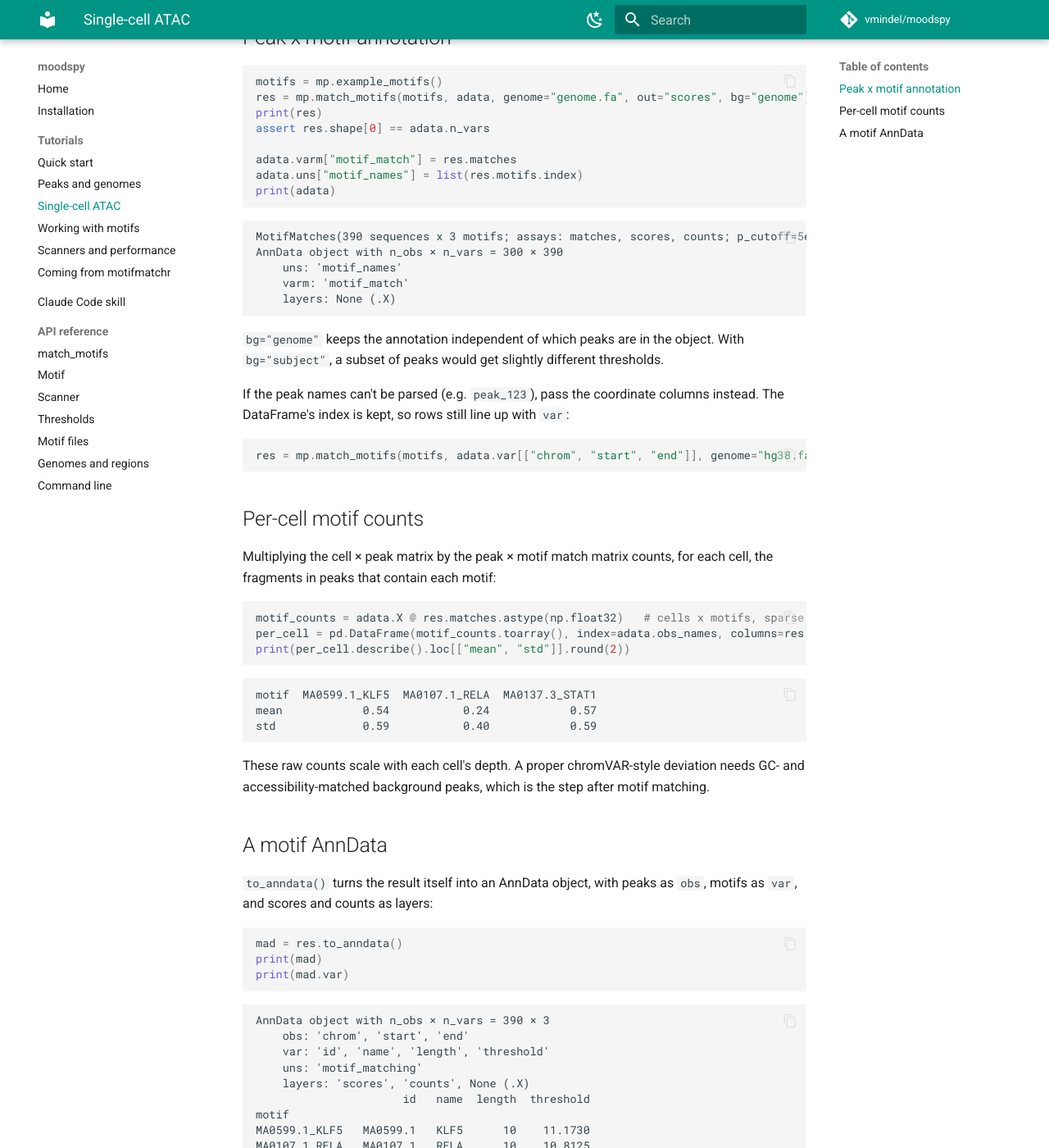
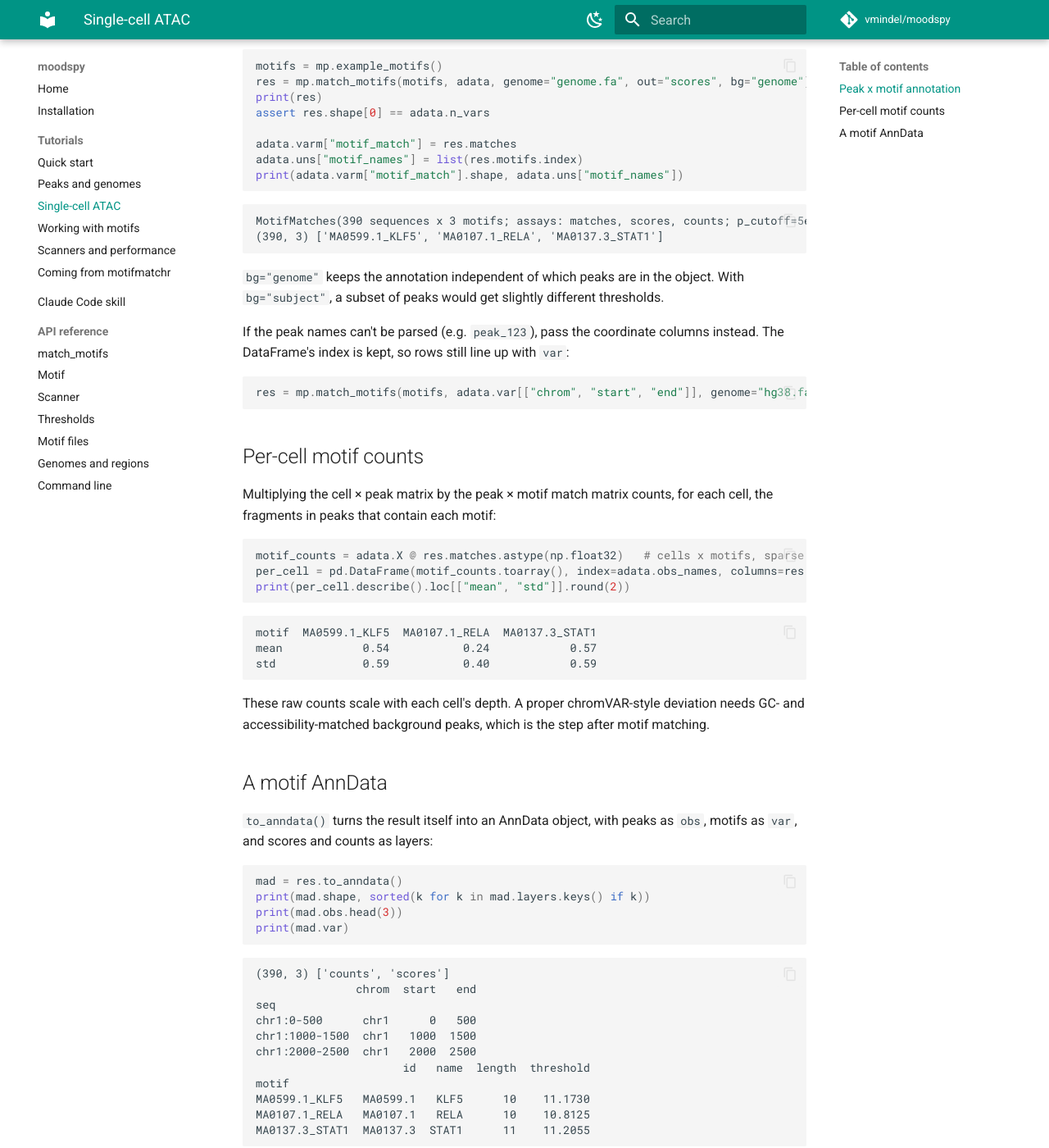
Before and after one commit to vmindel/moodspy, an MkDocs documentation site: the page built from docs/tutorials/single-cell-atac.md, in a window 1280 px wide and 1400 px high, scrolled down 828 px. Shown: the whole window at 82% size. Built offline with MkDocs 1.6.1 and Material for MkDocs 9.7.7, drawn with Linux system fonts in a browser that asks for light colours; comment, search, counter and statistics services are not loaded; some of the changed text lies outside the part shown.

Commit message:
Docs: make the scATAC tutorial output independent of the anndata version
The tutorial printed AnnData reprs, which changed between anndata 0.11
(the newest on Python 3.10) and 0.13, so the docs check failed in the
Python 3.10 CI jobs. Print shapes and keys instead.

Co-Authored-By: Claude Opus 5.5 <noreply@anthropic.com>

````diff
--- a/docs/tutorials/single-cell-atac.md
+++ b/docs/tutorials/single-cell-atac.md
@@ -27,12 +27,11 @@ adata = ad.AnnData(
     X=sp.random(300, len(peaks), density=0.05, format="csr", random_state=0, dtype=np.float32),
     var=pd.DataFrame(index=peaks),
 )
-print(adata)
+print(adata.shape, adata.var_names[:3].tolist())
 ```
 
 ```text
-AnnData object with n_obs × n_vars = 300 × 390
-    layers: None (.X)
+(300, 390) ['chr1:0-500', 'chr1:1000-1500', 'chr1:2000-2500']
 ```
 
 ## Peak x motif annotation
@@ -45,15 +44,12 @@ assert res.shape[0] == adata.n_vars
 
 adata.varm["motif_match"] = res.matches
 adata.uns["motif_names"] = list(res.motifs.index)
-print(adata)
+print(adata.varm["motif_match"].shape, adata.uns["motif_names"])
 ```
 
 ```text
 MotifMatches(390 sequences x 3 motifs; assays: matches, scores, counts; p_cutoff=5e-05)
-AnnData object with n_obs × n_vars = 300 × 390
-    uns: 'motif_names'
-    varm: 'motif_match'
-    layers: None (.X)
+(390, 3) ['MA0599.1_KLF5', 'MA0107.1_RELA', 'MA0137.3_STAT1']
 ```
 
 `bg="genome"` keeps the annotation independent of which peaks are in the object. With
@@ -93,16 +89,18 @@ as `var`, and scores and counts as layers:
 
 ```python
 mad = res.to_anndata()
-print(mad)
+print(mad.shape, sorted(k for k in mad.layers.keys() if k))
+print(mad.obs.head(3))
 print(mad.var)
 ```
 
 ```text
-AnnData object with n_obs × n_vars = 390 × 3
-    obs: 'chrom', 'start', 'end'
-    var: 'id', 'name', 'length', 'threshold'
-    uns: 'motif_matching'
-    layers: 'scores', 'counts', None (.X)
+(390, 3) ['counts', 'scores']
+               chrom  start   end
+seq
+chr1:0-500      chr1      0   500
+chr1:1000-1500  chr1   1000  1500
+chr1:2000-2500  chr1   2000  2500
                       id   name  length  threshold
 motif
 MA0599.1_KLF5   MA0599.1   KLF5      10    11.1730
````
